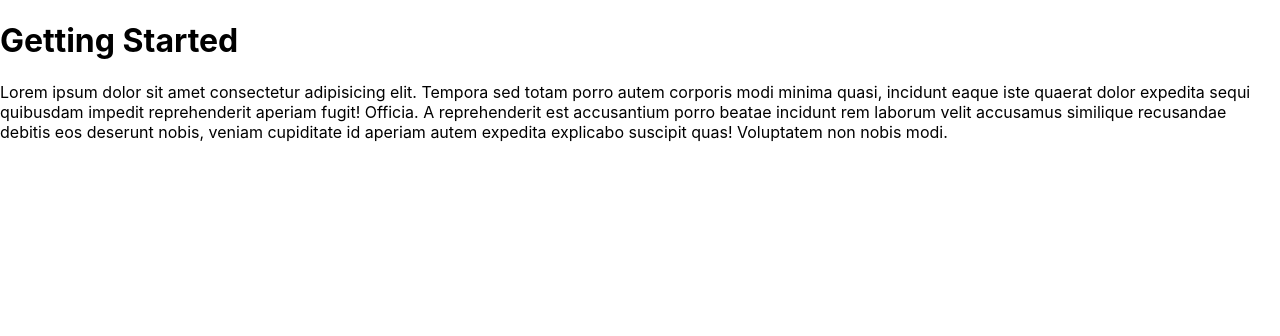
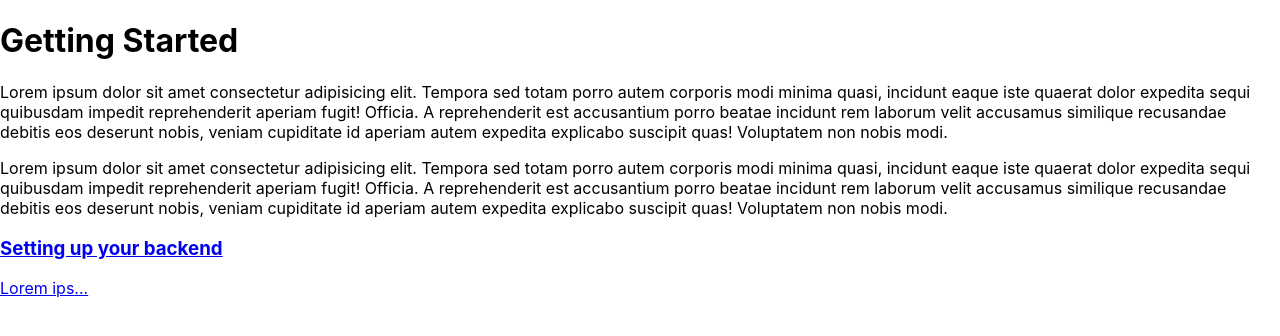
Before and after one commit to Christinekrm02/my-last-blog-app, a React (Create React App) app: page /get-each-article/getting-started in a window 1280 px wide. Shown: the top 336 px of the page. Built offline with nearby package versions, Linux system fonts and the light colour scheme.

Commit message:
Add list of other articles to show on each article page We now have a reusable article list whose props depends on the component it is passed to

```diff
--- a/src/App.js
+++ b/src/App.js
@@ -2,17 +2,17 @@ import { BrowserRouter as Router, Route } from "react-router-dom";
 //import Header from "./components/Header";
 import HomePage from "./pages/Homepage.jsx";
 import ArticlePage from "./pages/ArticlePage.jsx";
-import ArticlesList from "./pages/ArticlesList.jsx";
+import ArticlesListPage from "./pages/ArticlesListPage.jsx";
 import AboutPage from "./pages/AboutPage.jsx";
+
 
 function App() {
   return (
     <Router>
       <div className="App">
-
         <Route exact path="/" component={HomePage} />
         <Route path="/about" component={AboutPage} />
-        <Route path="/get-all-articles" component={ArticlesList} />
+        <Route path="/get-all-articles" component={ArticlesListPage} />
         <Route path="/get-each-article/:slug" component={ArticlePage} />
       </div>
     </Router>
--- /dev/null
+++ b/src/components/ArticlesList.jsx
@@ -0,0 +1,18 @@
+import React from "react";
+import { Link } from "react-router-dom";
+
+//we use the articles prop (from articleContent)
+//allows us to use the same component to display different lists of articles
+//no need to import articleContent
+export default function ArticlesList({ articles }) {
+  return (
+    <div>
+      {articles.map((article, key) => (
+        <Link to={`/get-each-article/${article.name}`}>
+          <h3 key={key}>{article.title}</h3>
+          <p>{article.content[0].substring(0, 10)}...</p>
+        </Link>
+      ))}
+    </div>
+  );
+}
--- a/src/pages/ArticleContent.jsx
+++ b/src/pages/ArticleContent.jsx
@@ -3,6 +3,8 @@ const articles = [
     name: "getting-started",
     title: "Getting Started",
     content: [
+      ` Lorem ipsum dolor sit amet consectetur adipisicing elit. Tempora sed totam porro autem corporis modi minima quasi, incidunt eaque iste quaerat dolor expedita sequi quibusdam impedit reprehenderit aperiam fugit! Officia.
+            A reprehenderit est accusantium porro beatae incidunt rem laborum velit accusamus similique recusandae debitis eos deserunt nobis, veniam cupiditate id aperiam autem expedita explicabo suscipit quas! Voluptatem non nobis modi.`,
       ` Lorem ipsum dolor sit amet consectetur adipisicing elit. Tempora sed totam porro autem corporis modi minima quasi, incidunt eaque iste quaerat dolor expedita sequi quibusdam impedit reprehenderit aperiam fugit! Officia.
             A reprehenderit est accusantium porro beatae incidunt rem laborum velit accusamus similique recusandae debitis eos deserunt nobis, veniam cupiditate id aperiam autem expedita explicabo suscipit quas! Voluptatem non nobis modi.`,
     ],
@@ -13,6 +15,8 @@ const articles = [
     content: [
       ` Lorem ipsum dolor sit amet consectetur adipisicing elit. Tempora sed totam porro autem corporis modi minima quasi, incidunt eaque iste quaerat dolor expedita sequi quibusdam impedit reprehenderit aperiam fugit! Officia.
             A reprehenderit est accusantium porro beatae incidunt rem laborum velit accusamus similique recusandae debitis eos deserunt nobis, veniam cupiditate id aperiam autem expedita explicabo suscipit quas! Voluptatem non nobis modi.`,
+      ` Lorem ipsum dolor sit amet consectetur adipisicing elit. Tempora sed totam porro autem corporis modi minima quasi, incidunt eaque iste quaerat dolor expedita sequi quibusdam impedit reprehenderit aperiam fugit! Officia.
+            A reprehenderit est accusantium porro beatae incidunt rem laborum velit accusamus similique recusandae debitis eos deserunt nobis, veniam cupiditate id aperiam autem expedita explicabo suscipit quas! Voluptatem non nobis modi.`,
     ],
   },
 ];
--- a/src/pages/ArticlePage.jsx
+++ b/src/pages/ArticlePage.jsx
@@ -1,4 +1,5 @@
 import React from "react";
+import ArticlesList from "../components/ArticlesList.jsx";
 import articleContent from "./ArticleContent";
 
 export default function ArticlePage({ match }) {
@@ -7,12 +8,18 @@ export default function ArticlePage({ match }) {
   const article = articleContent.find(article => article.name === slug);
   //Add 404 error
   if (!article) return <h1>Tutorial not found</h1>;
+
+  //access the other articles
+  const otherTutorials = articleContent.filter(
+    article => article.name !== slug
+  );
   return (
     <div>
       <h1>{article.title}</h1>
       {article.content.map((paragraph, key) => (
         <p key={key}>{paragraph}</p>
       ))}
+      <ArticlesList articles={otherTutorials} />
     </div>
   );
 }
--- a/src/pages/ArticlesList.jsx
+++ /dev/null
@@ -1,16 +0,0 @@
-import React from "react";
-import { Link } from "react-router-dom";
-import articleContent from "./ArticleContent";
-
-export default function ArticleList() {
-  return (
-    <>
-      <h1>All articles </h1>
-      {articleContent.map((article, key) => (
-        <Link key={key} to={`/get-each-article/${article.name}`}>
-          <h3>{article.title}</h3>
-        </Link>
-      ))}
-    </>
-  );
-}
--- /dev/null
+++ b/src/pages/ArticlesListPage.jsx
@@ -0,0 +1,12 @@
+import React from "react";
+import ArticlesList from "../components/ArticlesList.jsx";
+import articleContent from "./ArticleContent";
+
+export default function ArticleListPage() {
+  return (
+    <>
+      <h1>All articles</h1>
+      <ArticlesList articles={articleContent} />
+    </>
+  );
+}
```
